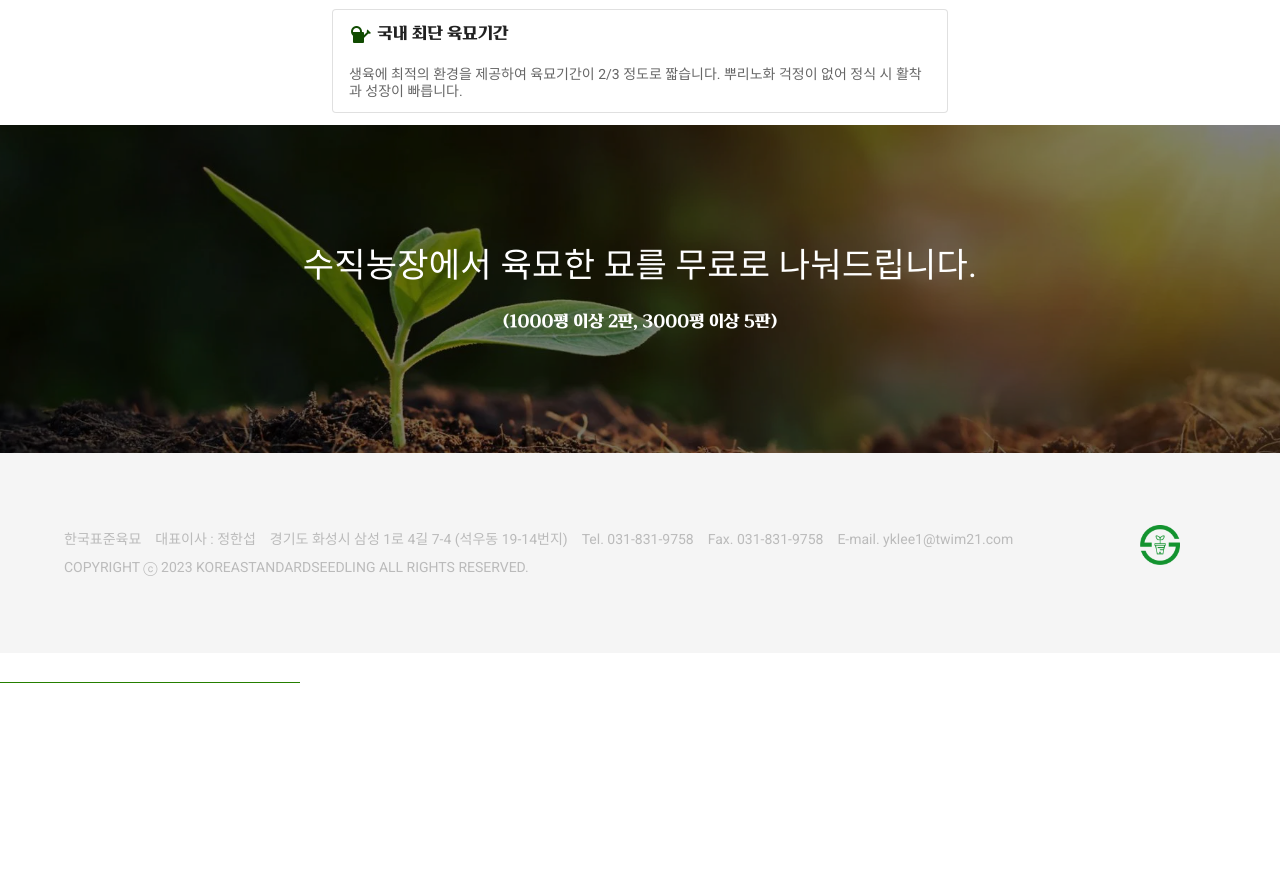
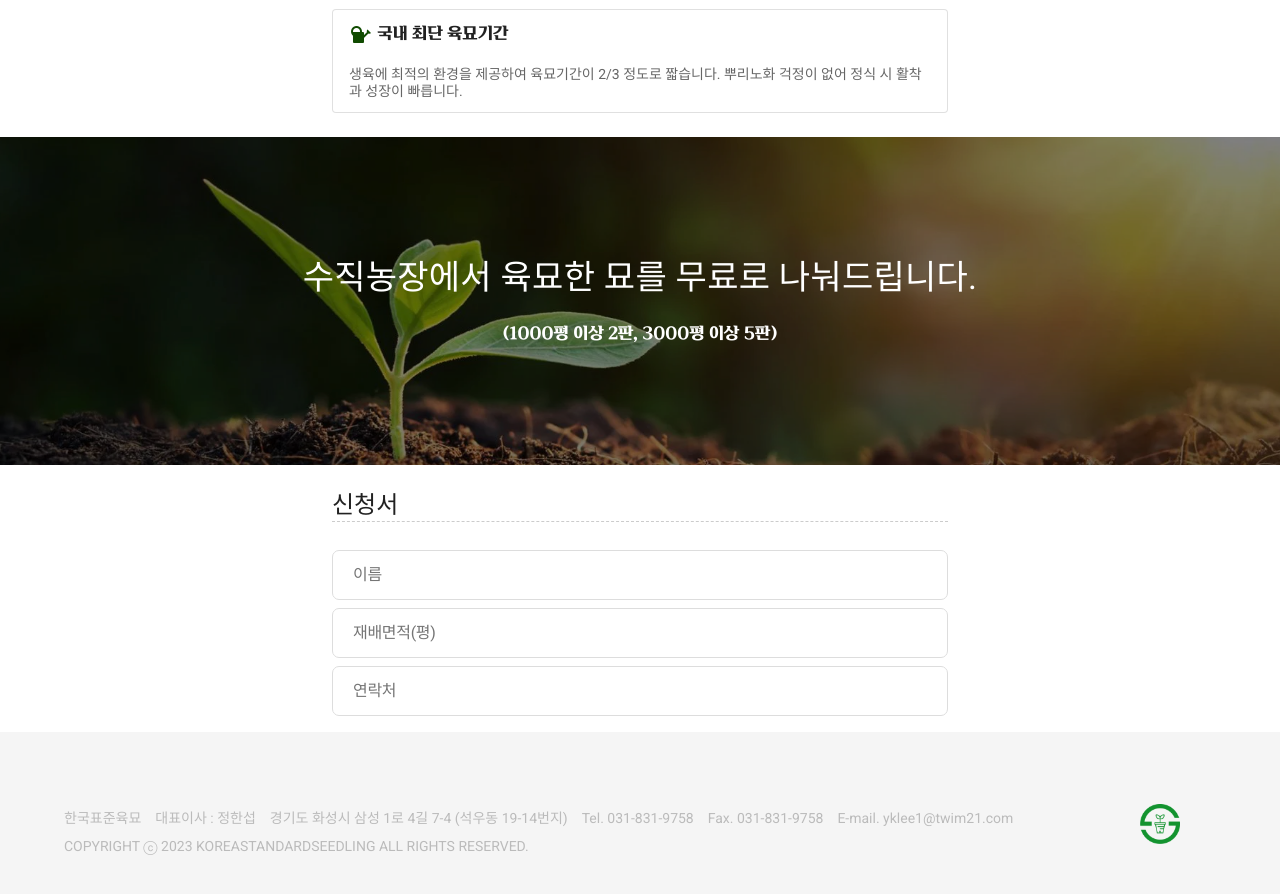
Before and after one commit to rladltmf224/landing, a Vue app: page / in a window 1280 px wide. Shown: the part 1840-2734 px from the top of the page. Before the commit the page ends 2523 px from the top, so only its background shows below. Built offline with nearby package versions, Linux system fonts and the light colour scheme.

Commit message:
style:폼 영역 퍼블

```diff
--- a/src/views/content/AppContent.scss
+++ b/src/views/content/AppContent.scss
@@ -77,6 +77,149 @@
   font-family: "Puradak_header" !important;
 }
 
+// form
+.board_write_form {
+  width: 100%;
+  border-collapse: collapse;
+  border-spacing: 0 !important;
+  display: flex;
+}
+.board_write_form {
+  width: 100%;
+  border-collapse: collapse;
+  border-spacing: 0 !important;
+  display: flex;
+}
+.board_write_form tbody {
+  background: #fff;
+  position: relative;
+}
+tbody {
+  display: table-row-group;
+  vertical-align: middle;
+  border-color: inherit;
+}
+.board_write_form .form_field:nth-child(2) td.field {
+  border-top: 1px solid #bfbfbf;
+  border-bottom: 1px solid #bfbfbf;
+  border-right: 1px solid #bfbfbf;
+}
+.board_write_form input[type="text"],
+.board_write_form input[type="tel"],
+.board_write_form select {
+  height: 50px;
+}
+.w120 {
+  width: 110px;
+}
+.board_write_form select {
+  cursor: pointer;
+}
+.w500 {
+  width: 700px;
+  border: 1px solid #bbb;
+  font-family: "NotoSansKR-Medium";
+  font-size: 17px;
+  padding-left: 10px;
+  height: 50px;
+}
+.w500_number {
+  width: 200px;
+  border: 1px solid #bbb;
+  font-family: "NotoSansKR-Medium";
+  font-size: 17px;
+  padding-left: 10px;
+}
+.board_write_form input[type="text"],
+.board_write_form input[type="tel"],
+.board_write_form select {
+  border: 1px solid #bbb;
+  font-family: "NotoSansKR-Medium";
+  font-size: 17px;
+  padding-left: 10px;
+}
+.board_write_form input[type="text"],
+.board_write_form input[type="tel"],
+.board_write_form select {
+  height: 50px;
+}
+
+.board_write_form input[type="text"],
+.board_write_form input[type="tel"],
+.board_write_form select {
+  border: 1px solid #bbb;
+  font-family: "NotoSansKR-Medium";
+  font-size: 17px;
+  padding-left: 10px;
+}
+.board_write_form .form_field:nth-child(1) td.field {
+  border-top: 1px solid #bfbfbf;
+  border-bottom: 1px solid #bfbfbf;
+  border-right: 1px solid #bfbfbf;
+}
+td {
+  display: table-cell;
+  vertical-align: inherit;
+}
+
+.board_write_form td.field {
+  font-size: 20px;
+  padding: 10px 10px;
+  text-align: left;
+  vertical-align: middle;
+  border: 1px solid #bfbfbf;
+}
+.board_write_form .form_field th {
+  width: 200px;
+  font-size: 20px;
+  color: #fff;
+  text-align: center;
+  background-color: #4a465e;
+  padding: 20px 15px;
+  vertical-align: middle;
+  border: 1px solid #9e9ca9;
+  cursor: default;
+}
+table {
+  display: table;
+  border-collapse: separate;
+  box-sizing: border-box;
+  text-indent: initial;
+  border-spacing: 2px;
+  border-color: gray;
+}
+
+// new form
+.box-input .input-default,
+.box-select .select-default,
+.btn-select button {
+  width: 100%;
+  height: 50px;
+  padding: 16px 20px;
+  border: 1px solid #ddd;
+  border-radius: 7px;
+  transition: border-color 0.3s ease;
+  color: #666;
+  font-size: 16px;
+  font-weight: 400;
+  line-height: normal;
+  letter-spacing: -0.3px;
+}
+.util .login .rq-form {
+  border-bottom: 0;
+  padding-bottom: 0;
+}
+.box-input .input-wrap {
+  position: relative;
+}
+.box-input .input-default.is-delete {
+  padding-right: 50px;
+}
+.rq-form .main-txt-group {
+  margin-bottom: 40px;
+  padding-bottom: 30px;
+  border-bottom: 1px solid #ddd;
+}
 @media (max-width: 600px) {
   .mid_img {
     width: 50px;
--- a/src/views/content/AppContent.vue
+++ b/src/views/content/AppContent.vue
@@ -74,7 +74,6 @@
               v-if="(index + 1) % columns === 1 || columns === 1"
               :key="index"
             >
-              <!-- Carousel  -->
               <v-row class="flex-nowrap" style="height: 100%">
                 <template v-for="(n, i) in columns">
                   <template v-if="+index + i < farmsInfo.length">
@@ -214,8 +213,8 @@
         </v-card>
       </v-col>
     </v-row>
-    <v-row>
-      <v-col class="px-0 my-0 py-0">
+    <v-row justify="center">
+      <v-col class="px-0 my-0">
         <div class="img-wrap">
           <div class="text">
             <p
@@ -232,13 +231,74 @@
         </div>
       </v-col>
     </v-row>
+    <v-row justify="center">
+      <v-col cols="12" sm="10" md="8" lg="6">
+        <v-row>
+          <v-col>
+            <p
+              class="pa-0 ma-0 list_title_text text-start text-lg-h5 text-sm-h6"
+            >
+              신청서
+            </p>
+          </v-col>
+        </v-row>
+      </v-col>
+    </v-row>
+    <v-row justify="center">
+      <v-col lg="6" xs="12">
+        <div class="rq-form">
+          <div id="divId" class="box-input">
+            <div class="input-wrap">
+              <input
+                id="id"
+                type="text"
+                placeholder="이름"
+                class="my-1 input-default is-delete"
+                title="이름"
+                oninput="login.confirmKeyPress(this, $(this));$commUtil.inputOnlyEngNumber(this, 15);login.saveIdOnInput();"
+                onkeypress="login.enterKeyEvent(event,'id');"
+              />
+            </div>
+            <span class="txt-error" id="idError"></span>
+          </div>
+          <div id="divPw" class="box-input">
+            <div class="input-wrap">
+              <input
+                id="password"
+                type="password"
+                placeholder="재배면적(평)"
+                class="my-1 input-default is-delete"
+                title="이름"
+                oninput="login.confirmKeyPress(this, $(this));passValid.passInputCheck(this)"
+                onkeypress="login.enterKeyEvent(event,'pw')"
+              />
+            </div>
+          </div>
+          <div id="divPw" class="box-input">
+            <div class="input-wrap">
+              <input
+                id="password"
+                type="password"
+                placeholder="연락처"
+                class="my-1 input-default is-delete"
+                title="이름"
+                oninput="login.confirmKeyPress(this, $(this));passValid.passInputCheck(this)"
+                onkeypress="login.enterKeyEvent(event,'pw')"
+              />
+            </div>
+          </div>
+        </div>
+      </v-col>
+    </v-row>
   </v-container>
 </template>
 <script lang="ts">
 import { Vue, Component, Prop } from "vue-property-decorator";
 import * as api from "@/api/index.js";
 import cfg from "./farmsInfo.js";
-@Component
+@Component({
+  components: {},
+})
 export default class AppContent extends Vue {
   userInfo: any = {
     customerName: "",
```
Also changed, not shown: src/router/index.js (+4 -4 lines), src/views/content/AppContent copy.scss (+1 -6 lines).
